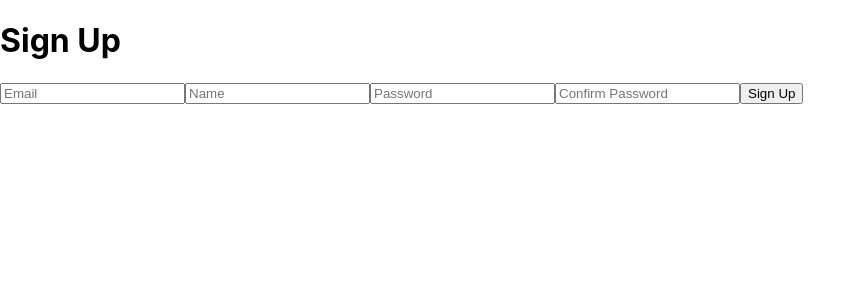
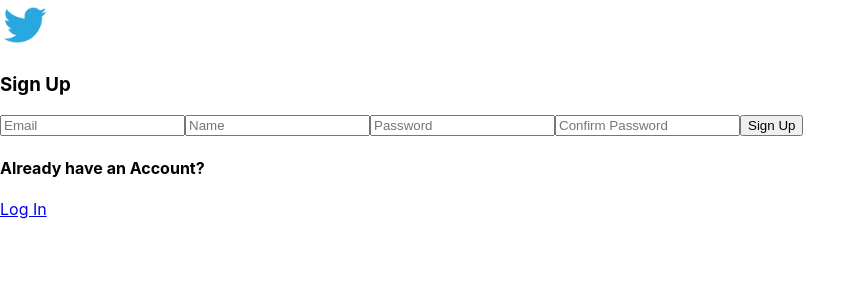
Before and after one commit to mohammedrafathz/twitter-clone, a React (Create React App) app in the folder client/: page /signup in a window 1280 px wide. Shown: the top 300 px of the page, without its empty margins (0-866 px from the left). Built offline with nearby package versions, Linux system fonts and the light colour scheme.

Commit message:
login signup page styling

```diff
--- a/client/src/App.css
+++ b/client/src/App.css
@@ -1,38 +1,6 @@
-.App {
-  text-align: center;
+:root{
+  --main-color: #55abee;
+  --button-hover-color: #228dcf
 }
 
-.App-logo {
-  height: 40vmin;
-  pointer-events: none;
-}
-
-@media (prefers-reduced-motion: no-preference) {
-  .App-logo {
-    animation: App-logo-spin infinite 20s linear;
-  }
-}
-
-.App-header {
-  background-color: #282c34;
-  min-height: 100vh;
-  display: flex;
-  flex-direction: column;
-  align-items: center;
-  justify-content: center;
-  font-size: calc(10px + 2vmin);
-  color: white;
-}
-
-.App-link {
-  color: #61dafb;
-}
-
-@keyframes App-logo-spin {
-  from {
-    transform: rotate(0deg);
-  }
-  to {
-    transform: rotate(360deg);
-  }
-}
+@import "./styles/login.css"
--- a/client/src/pages/Login.tsx
+++ b/client/src/pages/Login.tsx
@@ -3,6 +3,9 @@
 import * as Yup from 'yup';
 import {ErrorMessage, Field, Form, Formik} from 'formik';
 import {useNavigate} from 'react-router-dom';
+
+import twitterLogo from '../styles/assets/twitter-logo.png'
+import {Link} from 'react-router-dom';
 
 const LOGIN_MUTATION = gql`
   mutation login( $email: String!, $password: String!){
@@ -36,7 +39,8 @@
 
   return (
     <>
-      <h1>Login</h1>
+      <img src={twitterLogo} alt='logo' style={{width: '50px'}} className='logo' />
+      <h3>Log in to Fake Twitter</h3>
       <Formik
         initialValues={initialValues}
         validationSchema={validationSchema}
@@ -59,10 +63,15 @@
           <Field name='password' type='password' placeholder='Password' />
           <ErrorMessage name='password' component={'div'} />
 
-          <button type='submit'>Login</button>
+          <button type='submit' className='login-button'>
+            <span>Login</span>
+          </button>
         </Form>
-
       </Formik>
+      <div className="register">
+        <h4>Don't have an account?</h4>
+        <Link to='/signup'>Sign Up</Link>
+      </div>
     </>
   );
 }
--- a/client/src/pages/Signup.tsx
+++ b/client/src/pages/Signup.tsx
@@ -4,6 +4,9 @@
 import {ErrorMessage, Field, Form, Formik} from "formik";
 import * as Yup from "yup";
 import {useNavigate} from 'react-router-dom';
+import {Link} from 'react-router-dom';
+
+import twitterLogo from '../styles/assets/twitter-logo.png'
 
 const SIGNUP_MUTATION = gql`
   mutation signup($name: String, $email: String!, $password: String!){
@@ -50,7 +53,8 @@
 
   return (
     <>
-      <h1>Sign Up</h1>
+      <img src={twitterLogo} alt='logo' style={{width: '50px'}} className='logo' />
+      <h3>Sign Up</h3>
       <Formik
         initialValues={initialValues}
         validationSchema={validationSchema}
@@ -77,10 +81,15 @@
           <Field name='confirmpassword' type='password' placeholder='Confirm Password' />
           <ErrorMessage name='confirmpassword' component={'div'} />
 
-          <button type='submit'>Sign Up</button>
+          <button type='submit' className='login-button'>
+            <span>Sign Up</span>
+          </button>
         </Form>
-
       </Formik>
+      <div className="register">
+        <h4>Already have an Account?</h4>
+        <Link to="/login">Log In</Link>
+      </div>
     </>
   )
 }
--- /dev/null
+++ b/client/src/styles/login.css
@@ -0,0 +1,96 @@
+div {
+  background-color: #fff;
+  width: 50vw;
+  margin: 5em auto;
+}
+
+.logo {
+  display: block;
+  margin-left: auto;
+  margin-right: auto;
+  width: 50%;
+}
+
+form {
+  display: grid;
+  grid-template-columns: 1fr;
+}
+
+input {
+  color: rgb(38, 50, 56);
+  font-weight: 600;
+  font-size: 16px;
+  letter-spacing: 1px;
+  border-color: var(--main-color);
+  padding: 10px 20px;
+  border: none;
+  border-radius: 20px;
+  outline: none;
+  box-sizing: border-box;
+  border: 2px solid rgba(0, 0, 0, 0.2);
+  text-align: center;
+  margin-bottom: 27px;
+}
+
+h3 {
+  font-weight: bold;
+  font-size: 23px;
+  text-align: center;
+}
+
+
+.login-button {
+  width: 100%;
+  padding: 10px;
+  padding-bottom: 10px;
+  cursor: pointer;
+  outline: auto;
+}
+
+button,
+button span {
+  border-radius: 25px;
+}
+
+button {
+  background-color: var(--main-color);
+  border: 0;
+  color: #fff;
+  font-weight: bold;
+}
+
+button span {
+  display: block;
+  padding: .4em .2em;
+  transition: all 0.1s linear;
+  font-size: 15px;
+}
+
+button:hover {
+  background-color: var(--button-hover-color);
+}
+
+button:active span {
+  background-color: rgba(0, 0, 0, 0.2);
+}
+
+button span:focus {
+  outline: 0;
+}
+
+button :disabled {
+  opacity: 0.5;
+}
+
+a {
+  text-decoration: none;
+  color: var(--main-color);
+}
+
+.login {
+  text-align: center;
+}
+
+.register {
+  text-align: center;
+}
```
Also changed, not shown: client/src/styles/assets/twitter-logo.png (added).
